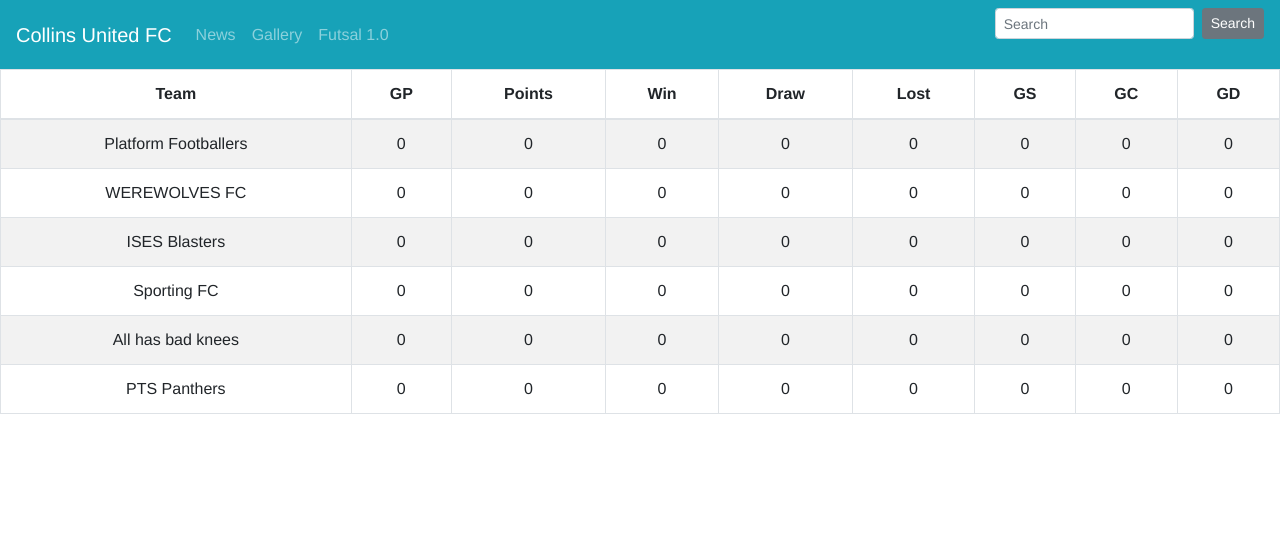
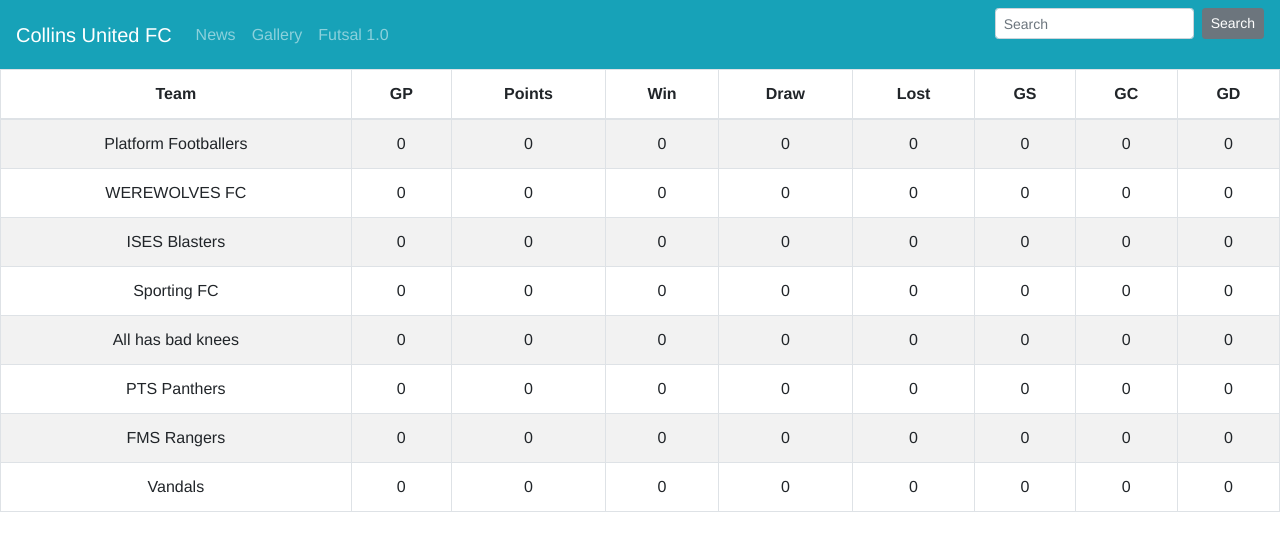
Before and after one commit to AndysWork/Football_Tournament, a Vue app: page /tournament/pointstable in a window 1280 px wide. Shown: the top 550 px of the page. Built offline with nearby package versions, Linux system fonts and the light colour scheme.

Commit message:
Updated Team List

```diff
--- a/src/components/PointsTable.vue
+++ b/src/components/PointsTable.vue
@@ -15,7 +15,9 @@ export default {
         { Team: "ISES Blasters", GP: "0", Points: "0", Win: "0", Draw:"0", Lost:"0", GS:"0", GC:"0", GD:"0" },
         { Team: "Sporting FC", GP: "0", Points: "0", Win: "0", Draw:"0", Lost:"0", GS:"0", GC:"0", GD:"0" },
         { Team: "All has bad knees", GP: "0", Points: "0", Win: "0", Draw:"0", Lost:"0", GS:"0", GC:"0", GD:"0" },
-        { Team: "PTS Panthers", GP: "0", Points: "0", Win: "0", Draw:"0", Lost:"0", GS:"0", GC:"0", GD:"0" }
+        { Team: "PTS Panthers", GP: "0", Points: "0", Win: "0", Draw:"0", Lost:"0", GS:"0", GC:"0", GD:"0" },
+        { Team: "FMS Rangers", GP: "0", Points: "0", Win: "0", Draw:"0", Lost:"0", GS:"0", GC:"0", GD:"0" },
+        { Team: "Vandals", GP: "0", Points: "0", Win: "0", Draw:"0", Lost:"0", GS:"0", GC:"0", GD:"0" }
       ]
     };
   }
```
